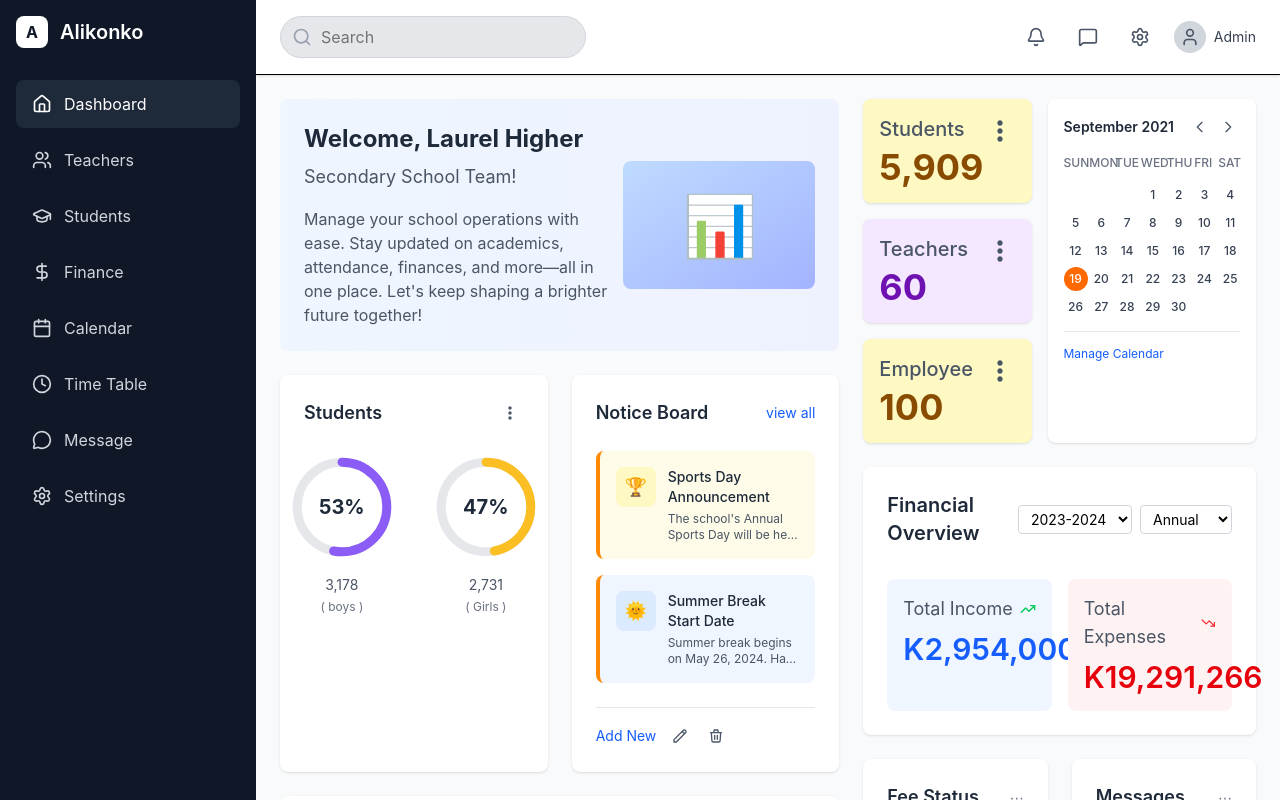
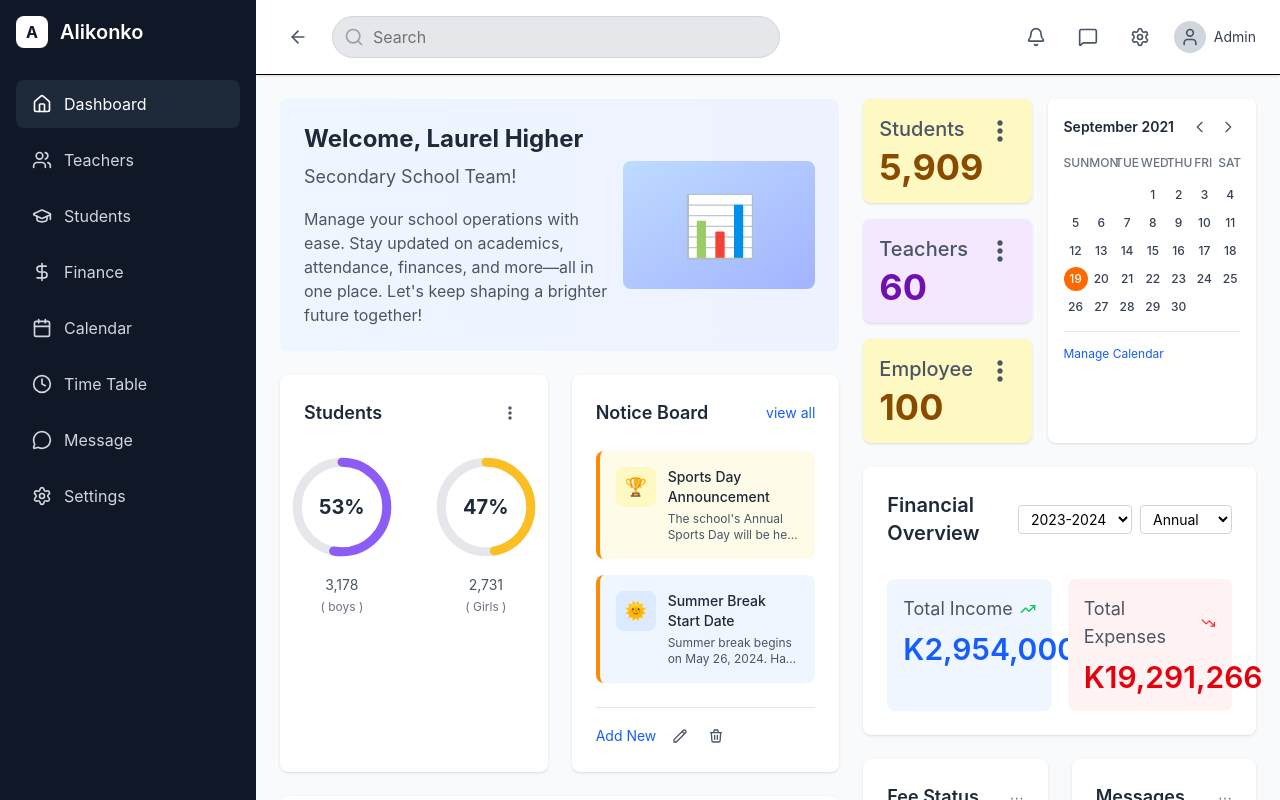
Before and after one commit to Khelva47/school-management-system, a Next.js app: page / in a window 1280 px wide. Built offline with nearby package versions, Linux system fonts and the light colour scheme.

Commit message:
Added a back button

```diff
--- a/src/app/components/layout/Header.js
+++ b/src/app/components/layout/Header.js
@@ -1,17 +1,31 @@
+"use client";
 import React from 'react';
-import { Search, Bell, User, MessageSquare, Settings } from 'lucide-react';
+import { Search, Bell, User, MessageSquare, Settings, ArrowLeft } from 'lucide-react';
+import { useRouter } from 'next/navigation';
 
 const Header = () => {
+  const router = useRouter();
+
+  const handleBack = () => {
+    router.back();
+  };
+
   return (
     <header className="bg-white shadow-sm border-b px-6 py-4">
       <div className="flex items-center justify-between">
-        <div className="flex items-center flex-1">
-          <div className="relative max-w-md">
+        <div className="flex items-center space-x-4 flex-1">
+          <button
+            onClick={handleBack}
+            className="p-2 text-gray-600 hover:text-gray-800 rounded-full hover:bg-gray-100 transition-colors"
+          >
+            <ArrowLeft className="w-5 h-5" />
+          </button>
+          <div className="relative flex-1 max-w-md">
             <Search className="absolute left-3 top-1/2 transform -translate-y-1/2 text-gray-400 w-5 h-5" />
             <input
               type="text"
               placeholder="Search"
-              className="pl-10 pr-4 py-2 border border-gray-300 rounded-full bg-gray-200 focus:ring-2 focus:ring-blue-500 focus:border-transparent"
+              className="w-full pl-10 pr-4 py-2 border border-gray-300 rounded-full bg-gray-200 focus:ring-2 focus:ring-blue-500 focus:border-transparent"
             />
           </div>
         </div>
```
